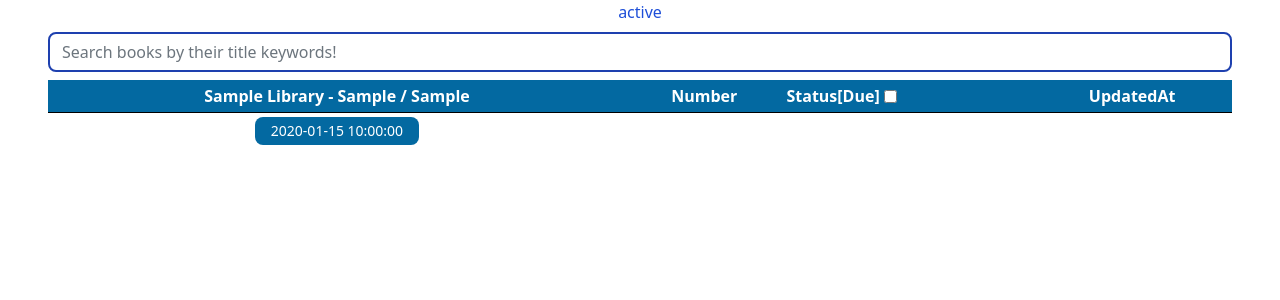
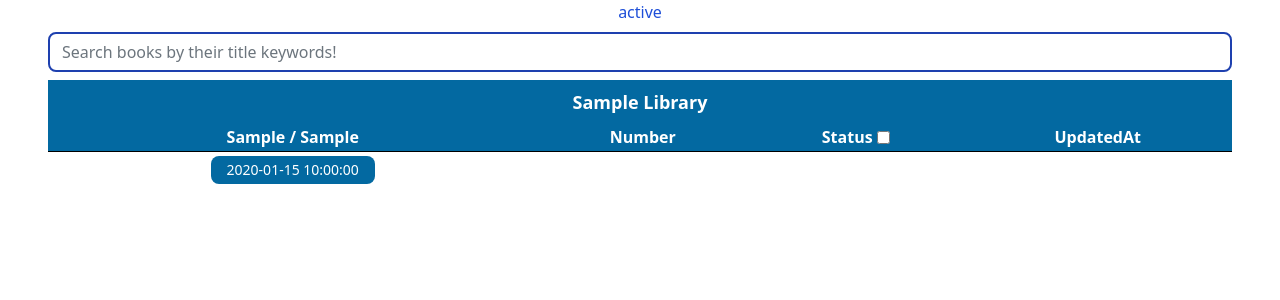
Before and after one commit to cliffchew84/SG-Lib-Books, a FastAPI app: template templates/result.html in a window 1280 px wide. Shown: the part 80-380 px from the top of the page. Run offline with FastAPI, Linux system fonts and the light colour scheme; the template is opened without the code that fills it: most values are stand-ins (such as "Sample title", 1, 10 or a date in 2020); style sheets or scripts are compiled from the project's sources; parts of the project's set-up code (start-up, migrations or seed data) failed here and were passed over.

Commit message:
Change result table headers

```diff
--- a/templates/result_no_lib_table.html
+++ b/templates/result_no_lib_table.html
@@ -9,15 +9,16 @@
     <input class="md:text-base text-sm form-control w-full rounded-lg my-2 border-2 border-blue-800" id="myInput"
         type="text" placeholder="Search books by their title keywords!">
 
-    <table class="border-collapse w-full table-sm md:p-10 divide-y divide-black">
+    <h3 class="bg-sky-700 text-white font-semibold py-2 text-lg">{{ library|title }}<h3>
+
+            <table class="border-collapse w-full table-sm divide-y divide-black">
                 <thead class='rounded-lg'>
                     <tr class='bg-sky-700 text-white rounded-lg'>
-                <th>{{ library|title }} - {{ lib_avail }} / {{ lib_all }}</th>
+                        <th>{{ lib_avail }} / {{ lib_all }}</th>
                         <th>Number</th>
-                <th class="flex items-center gap-1">Status[Due]
-                    <input class="checkbox checkbox-xs checkbox-info border-blue-700 border-2 hover:bg-blue-800"
-                        type="checkbox" id="availableCheckbox">
-
+                        <th class="flex items-center justify-center gap-1">Status
+                            <input class="checkbox checkbox-xs checkbox-info border-white border-2" type="checkbox"
+                                id="availableCheckbox">
                         </th>
                         <th>UpdatedAt</th>
                     </tr>
@@ -49,7 +50,8 @@
 
                         <td>
                             <a href="https://eservice.nlb.gov.sg/item_holding.aspx?id={{BID}}&type=bid&app=mylibrary"
-                        class="text-blue-800 font-semibold underline" target="_blank" rel="noopener noreferrer">{{
+                                class="text-blue-800 font-semibold underline" target="_blank"
+                                rel="noopener noreferrer">{{
                                 TitleName }}</a>
 
                             {% elif a == "StatusDesc" %}
@@ -66,7 +68,8 @@
                         {% else %}
 
                         <td class="px-3 py-1 text-xs">
-                    <span class="px-2 py-1 font-semibold leading-tight text-red-700 bg-red-100 rounded-lg text-center">
+                            <span
+                                class="px-2 py-1 font-semibold leading-tight text-red-700 bg-red-100 rounded-lg text-center">
                                 {{ data[a] }}
                             </span>
                         </td>
--- a/templates/result_table.html
+++ b/templates/result_table.html
@@ -15,9 +15,9 @@
                 <th>All - {{all_avail_books|length}} / {{all_unique_books|length}}</th>
                 <th>Library</th>
                 <th>Number</th>
-                <th class="flex items-center gap-1">Status[Due]
-                    <input class="checkbox checkbox-xs checkbox-info border-blue-700 border-2 hover:bg-blue-800"
-                        type="checkbox" id="availableCheckbox">
+                <th class="flex items-center justify-center gap-1">Status
+                    <input class="checkbox checkbox-xs checkbox-info border-white border-2" type="checkbox"
+                        id="availableCheckbox">
                 </th>
                 <th>UpdatedAt</th>
             </tr>
```
Lines whose indentation alone changed are shown as unchanged.
